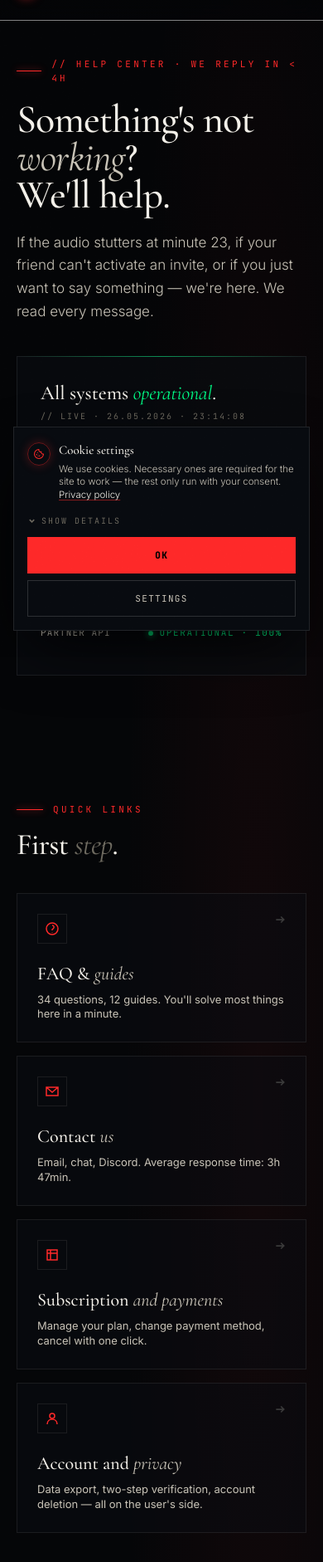
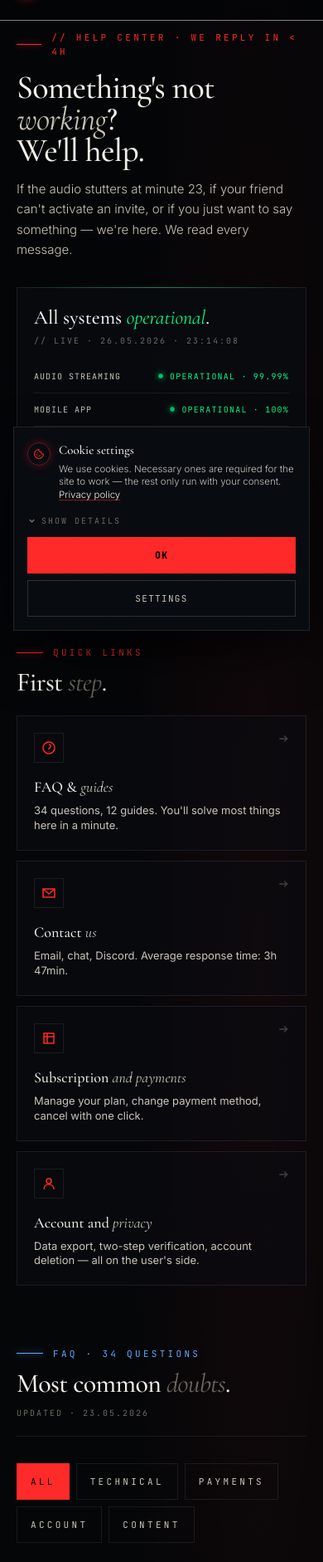
Before and after one commit to Krystiantechni/Obskura, a React (Vite) app: page /support in a window 390 px wide. Shown: the part 52-1934 px from the top of the page at 83% size. Built offline with nearby package versions, Linux system fonts and the light colour scheme.

Commit message:
mobile-first: Support — mobilny akordeon FAQ, kontakt stacking, fluid typo, status-rows wrap

```diff
--- a/src/pages/Support.jsx
+++ b/src/pages/Support.jsx
@@ -183,30 +183,30 @@ export default function Support() {
   return (
     <>
       {/* Hero */}
-      <section className="relative overflow-hidden px-5 pb-16 pt-[120px] lg:px-12">
-        <div className="mx-auto grid max-w-[1400px] items-end gap-10 lg:grid-cols-[1.2fr_1fr] lg:gap-20">
+      <section className="relative overflow-hidden px-5 pb-12 pt-[88px] lg:px-12 lg:pb-16 lg:pt-[120px]">
+        <div className="mx-auto grid max-w-[1400px] items-end gap-8 lg:grid-cols-[1.2fr_1fr] lg:gap-20">
           <div>
             <Eyebrow>{t("wsparcie.hero_eyebrow", "// CENTRUM POMOCY · ODPOWIADAMY W < 4H")}</Eyebrow>
-            <h1 className="my-5 font-serif text-[clamp(48px,6vw,88px)] font-medium leading-[0.95] tracking-[-0.02em]">
+            <h1 className="my-4 font-serif text-[clamp(40px,6vw,88px)] font-medium leading-[0.95] tracking-[-0.02em] lg:my-5">
               {t("wsparcie.hero_title_p1", "Coś nie")} <em className="italic text-ink-1">{t("wsparcie.hero_title_em", "działa")}</em>?
               <br />
               {t("wsparcie.hero_title_p2", "Pomożemy.")}
             </h1>
-            <p className="max-w-[540px] text-[17px] font-light leading-relaxed text-ink-1">
+            <p className="text-[15px] font-light leading-relaxed text-ink-1 lg:max-w-[540px] lg:text-[17px]">
               {t("wsparcie.hero_lead", "Jeśli dźwięk zacina się w 23. minucie, jeśli twój znajomy nie może aktywować zaproszenia, albo jeśli po prostu chcesz coś powiedzieć — jesteśmy. Czytamy każdą wiadomość.")}
             </p>
           </div>
 
-          <div id="kontakt" className="relative border border-line bg-bg-1/70 p-7 backdrop-blur-md">
+          <div id="kontakt" className="relative border border-line bg-bg-1/70 p-5 backdrop-blur-md sm:p-7">
             <span className="absolute inset-x-0 top-[-1px] h-px bg-[linear-gradient(90deg,transparent,rgba(0,255,136,0.5),transparent)]" />
             <h3 className="mb-1 font-serif text-2xl font-medium">
               {t("wsparcie.status_h_p1", "Wszystkie systemy")} <span className="italic text-[#00ff88]">{t("wsparcie.status_h_em", "aktywne")}</span>.
             </h3>
             <div className="mb-4 font-mono text-[10px] uppercase tracking-mono text-ink-2">// LIVE · 26.05.2026 · 23:14:08</div>
             {systems.map((s) => (
-              <div key={s.label} className="flex items-center justify-between border-b border-line py-3.5 last:border-b-0">
-                <span className="font-mono text-[11px] uppercase tracking-[0.1em] text-ink-1">{s.label}</span>
-                <span className={`flex items-center gap-2 font-mono text-[11px] tracking-[0.15em] ${s.warn ? "text-[#ffaa44]" : "text-[#00ff88]"}`}>
+              <div key={s.label} className="flex flex-wrap items-center justify-between gap-x-4 gap-y-1 border-b border-line py-3 last:border-b-0 sm:flex-nowrap sm:py-3.5">
+                <span className="font-mono text-[10px] uppercase tracking-[0.1em] text-ink-1 sm:text-[11px]">{s.label}</span>
+                <span className={`flex flex-shrink-0 items-center gap-2 font-mono text-[10px] tracking-[0.12em] sm:text-[11px] sm:tracking-[0.15em] ${s.warn ? "text-[#ffaa44]" : "text-[#00ff88]"}`}>
                   <span
                     className={`h-1.5 w-1.5 rounded-full animate-obskura-pulse-fast ${s.warn ? "bg-[#ffaa44] shadow-[0_0_8px_#ffaa44]" : "bg-[#00ff88] shadow-[0_0_8px_#00ff88]"}`}
                   />
@@ -219,25 +219,25 @@ export default function Support() {
       </section>
 
       {/* Quick links */}
-      <section className="mx-auto mt-20 max-w-[1400px] px-5 lg:px-12">
+      <section className="mx-auto mt-12 max-w-[1400px] px-5 lg:mt-20 lg:px-12">
         <Eyebrow>{t("wsparcie.quick_eyebrow", "SZYBKIE LINKI")}</Eyebrow>
-        <h2 className="mt-4 font-serif text-[clamp(36px,4.5vw,56px)] font-medium leading-none tracking-[-0.02em]">
+        <h2 className="mt-3 font-serif text-[clamp(32px,4.5vw,56px)] font-medium leading-none tracking-[-0.02em] sm:mt-4">
           {t("wsparcie.quick_title_p1", "Pierwszy")} <em className="italic text-ink-2">{t("wsparcie.quick_title_em", "krok")}</em>.
         </h2>
-        <div className="mt-10 grid grid-cols-1 gap-4 sm:grid-cols-2 lg:grid-cols-4">
+        <div className="mt-6 grid grid-cols-1 gap-3 sm:mt-8 sm:grid-cols-2 lg:mt-10 lg:grid-cols-4 lg:gap-4">
           {quickLinks.map((q, i) => (
             <a
               key={i}
               href={q.href}
-              className="group relative block border border-line bg-bg-1/50 p-6 transition-all duration-200 hover:-translate-y-0.5 hover:border-red hover:bg-red/[0.04]"
+              className="group relative block border border-line bg-bg-1/50 p-5 transition-all duration-200 hover:-translate-y-0.5 hover:border-red hover:bg-red/[0.04] sm:p-6"
             >
-              <span className="absolute right-6 top-6 text-ink-3 transition-colors group-hover:text-red">
+              <span className="absolute right-5 top-5 text-ink-3 transition-colors group-hover:text-red sm:right-6 sm:top-6">
                 <Arrow size={14} />
               </span>
-              <div className="mb-5 grid h-9 w-9 place-items-center border border-line text-red transition-colors group-hover:border-red">
+              <div className="mb-4 grid h-9 w-9 place-items-center border border-line text-red transition-colors group-hover:border-red sm:mb-5">
                 {q.icon}
               </div>
-              <h4 className="mb-1.5 font-serif text-[22px] font-medium">
+              <h4 className="mb-1.5 font-serif text-[18px] font-medium sm:text-[22px]">
                 {q.h1} <em className="italic text-ink-1">{q.em}</em>
               </h4>
               <p className="text-[13px] leading-snug text-ink-1">{q.desc}</p>
@@ -247,18 +247,18 @@ export default function Support() {
       </section>
 
       {/* FAQ */}
-      <section id="faq" className="mx-auto mt-32 max-w-[1400px] px-5 lg:px-12">
-        <div className="mb-10 flex flex-col items-start justify-between gap-4 border-b border-line pb-6 sm:flex-row sm:items-end">
+      <section id="faq" className="mx-auto mt-16 max-w-[1400px] px-5 lg:mt-32 lg:px-12">
+        <div className="mb-8 flex flex-col items-start justify-between gap-3 border-b border-line pb-5 sm:flex-row sm:items-end sm:gap-4 sm:pb-6 lg:mb-10">
           <div>
             <Eyebrow accent="blue">{t("wsparcie.faq_eyebrow", "FAQ · 34 PYTANIA")}</Eyebrow>
-            <h2 className="mt-4 font-serif text-[clamp(36px,4.5vw,56px)] font-medium leading-none tracking-[-0.02em]">
+            <h2 className="mt-3 font-serif text-[clamp(32px,4.5vw,56px)] font-medium leading-none tracking-[-0.02em] sm:mt-4">
               {t("wsparcie.faq_title_p1", "Najczęstsze")} <em className="italic text-ink-2">{t("wsparcie.faq_title_em", "wątpliwości")}</em>.
             </h2>
           </div>
           <div className="font-mono text-[10px] uppercase tracking-mono text-ink-2">{t("wsparcie.faq_updated", "AKTUALIZACJA · 23.05.2026")}</div>
         </div>
 
-        <div className="mb-8 flex flex-wrap gap-2">
+        <div className="mb-6 flex flex-wrap gap-2 sm:mb-8">
           {cats.map((c) => (
             <button
               key={c.id}
@@ -285,19 +285,19 @@ export default function Support() {
               >
                 <button
                   onClick={() => setOpen(isOpen ? -1 : i)}
-                  className="flex w-full items-center gap-6 px-5 py-5 text-left text-[15px] font-medium leading-snug text-ink-0 sm:px-7 sm:text-[17px]"
+                  className="flex w-full items-center gap-3 px-4 py-4 text-left text-[14px] font-medium leading-snug text-ink-0 sm:gap-6 sm:px-7 sm:py-5 sm:text-[17px]"
                   aria-expanded={isOpen}
                 >
-                  <span className="flex-shrink-0 font-mono text-[11px] tracking-mono text-ink-2">// {String(i + 1).padStart(2, "0")}</span>
+                  <span className="hidden flex-shrink-0 font-mono text-[11px] tracking-mono text-ink-2 sm:inline">// {String(i + 1).padStart(2, "0")}</span>
                   <span className="flex-1">{f.q}</span>
                   <span
-                    className={`grid h-7 w-7 flex-shrink-0 place-items-center border transition-all duration-200 ${isOpen ? "border-red bg-red text-black" : "border-line text-ink-1"}`}
+                    className={`grid h-8 w-8 flex-shrink-0 place-items-center border transition-all duration-200 sm:h-7 sm:w-7 ${isOpen ? "border-red bg-red text-black" : "border-line text-ink-1"}`}
                   >
                     <ChevronDown size={14} className={`transition-transform duration-200 ${isOpen ? "rotate-180" : ""}`} />
                   </span>
                 </button>
                 {isOpen && (
-                  <div className="px-5 pb-7 pl-5 text-[14px] font-light leading-relaxed text-ink-1 sm:px-7 sm:pl-[88px] sm:text-[15px]">
+                  <div className="px-4 pb-6 text-[13px] font-light leading-relaxed text-ink-1 sm:px-7 sm:pb-7 sm:pl-[88px] sm:text-[15px]">
                     {f.a}
                   </div>
                 )}
@@ -308,24 +308,24 @@ export default function Support() {
       </section>
 
       {/* Contact */}
-      <section className="mx-auto mt-32 max-w-[1400px] px-5 pb-24 lg:px-12">
+      <section className="mx-auto mt-16 max-w-[1400px] px-5 pb-16 lg:mt-32 lg:px-12 lg:pb-24">
         <Eyebrow>{t("wsparcie.contact_eyebrow", "// JEŚLI FAQ NIE WYSTARCZY")}</Eyebrow>
-        <h2 className="mt-4 font-serif text-[clamp(36px,4.5vw,56px)] font-medium leading-none tracking-[-0.02em]">
+        <h2 className="mt-3 font-serif text-[clamp(32px,4.5vw,56px)] font-medium leading-none tracking-[-0.02em] sm:mt-4">
           {t("wsparcie.contact_title_p1", "Napisz")} <em className="italic text-ink-2">{t("wsparcie.contact_title_em", "do nas")}</em>.
         </h2>
 
-        <div className="mt-10 grid grid-cols-1 items-start gap-10 lg:grid-cols-[1fr_1.2fr] lg:gap-14">
+        <div className="mt-8 grid grid-cols-1 items-start gap-8 lg:mt-10 lg:grid-cols-[1fr_1.2fr] lg:gap-14">
           <div>
-            <p className="mb-6 text-[15px] font-light leading-relaxed text-ink-1">
+            <p className="mb-5 text-[14px] font-light leading-relaxed text-ink-1 sm:mb-6 sm:text-[15px]">
               {t("wsparcie.contact_info", "Mamy mały zespół wsparcia (5 osób). Każdy z nas słucha własnych historii i każdy odpowiada osobiście. Bez botów, bez szablonów, bez „przyjmiemy zgłoszenie”.")}
             </p>
             {channels.map((c) => (
               <div
                 key={c.tag}
-                className="grid grid-cols-1 items-center gap-1 border-t border-line py-5 sm:grid-cols-[1fr_2fr_auto] sm:gap-4"
+                className="grid grid-cols-1 gap-0.5 border-t border-line py-4 sm:grid-cols-[1fr_2fr_auto] sm:items-center sm:gap-4 sm:py-5"
               >
                 <div className="font-mono text-[10px] uppercase tracking-mono text-ink-2">{c.tag}</div>
-                <div className="font-serif text-[22px] italic text-ink-0">{c.val}</div>
+                <div className="font-serif text-[18px] italic text-ink-0 sm:text-[22px]">{c.val}</div>
                 <div className={`font-mono text-[10px] uppercase tracking-eyebrow sm:text-right ${c.live ? "text-[#00ff88]" : "text-ink-2"}`}>{c.meta}</div>
               </div>
             ))}
```
